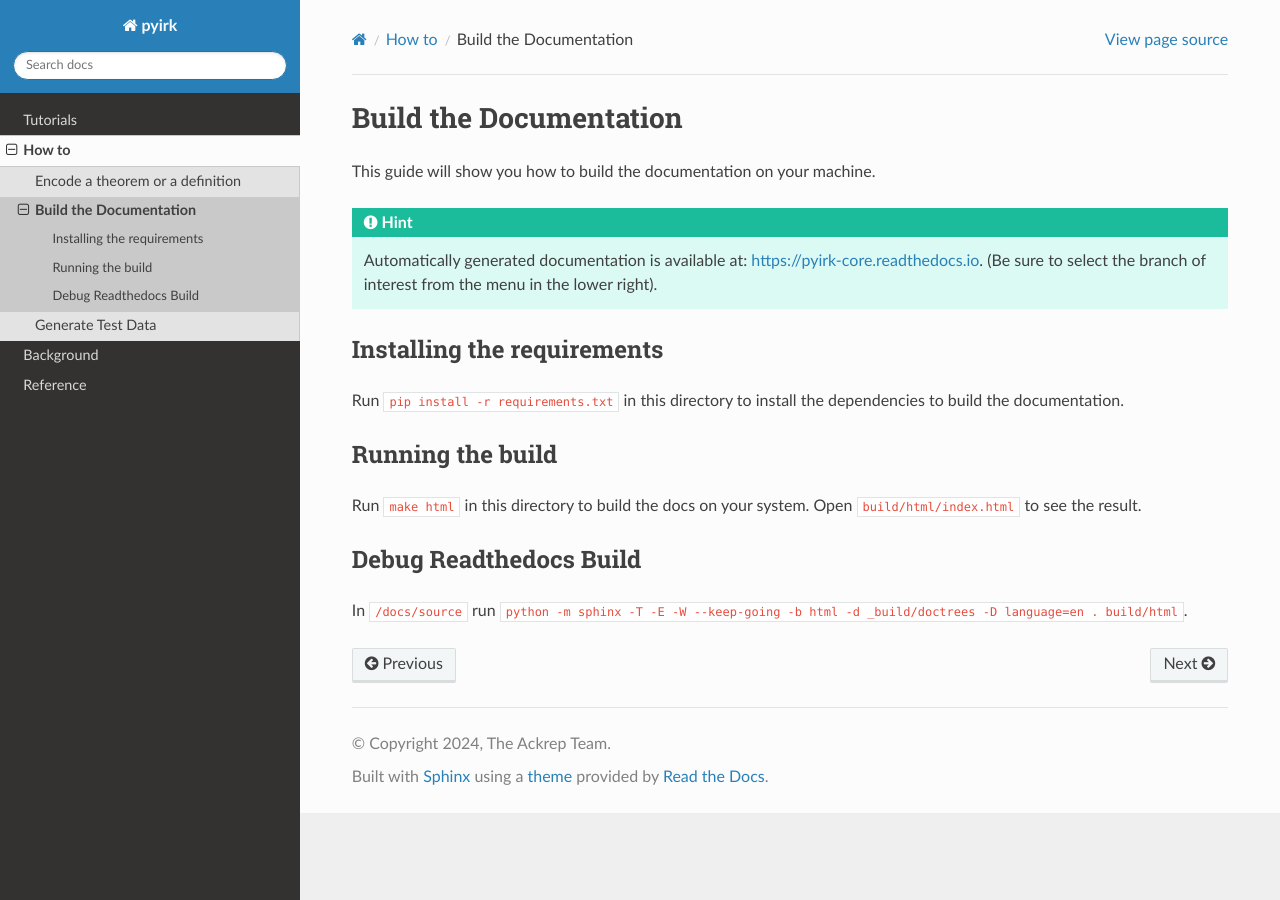
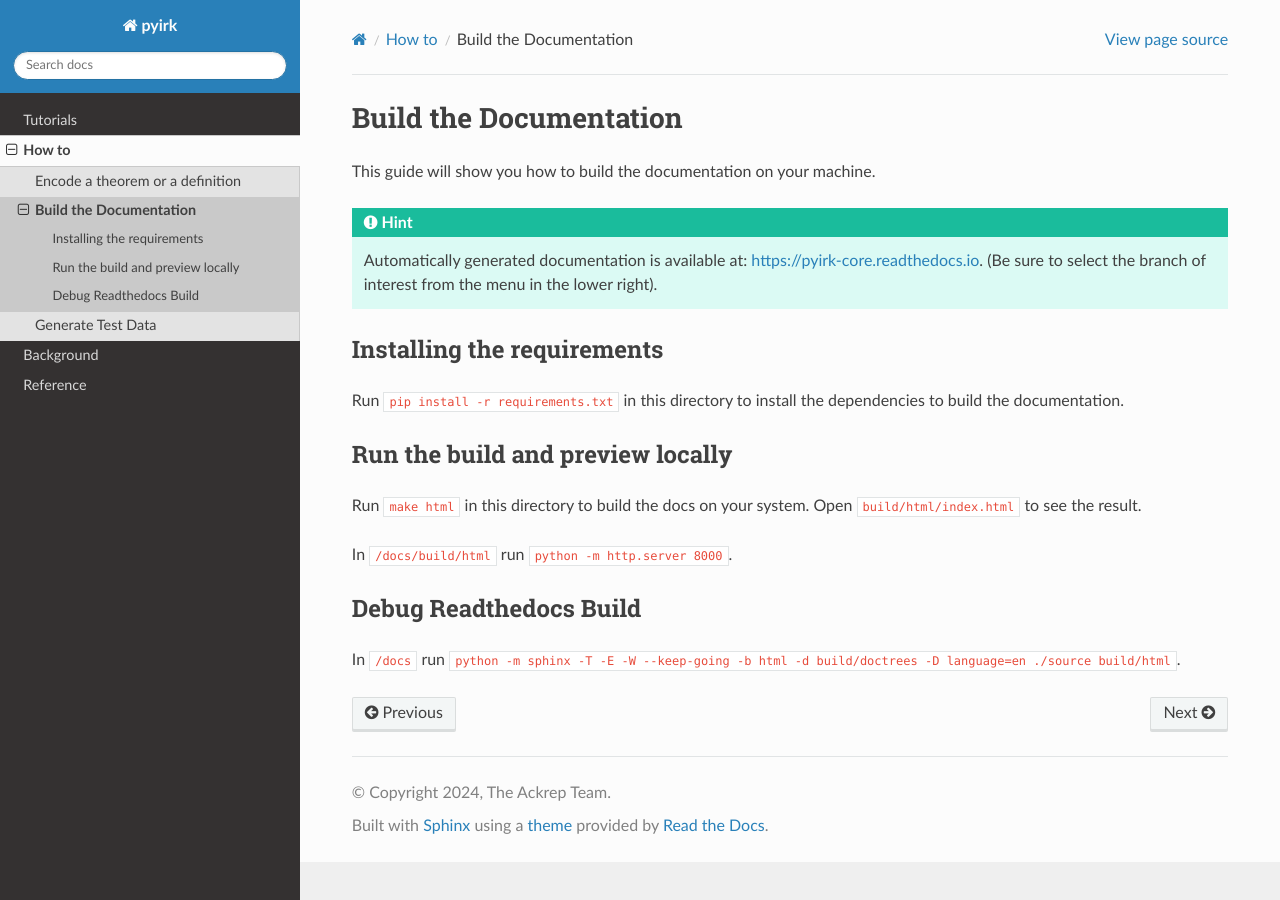
Before and after one commit to ackrep-org/pyirk-core, a Sphinx documentation site: the page built from docs/source/howto/build_docs.md, in a window 1280 px wide. Built offline with Sphinx 7.4.7 and the Read the Docs theme 2.0.0, drawn with Linux system fonts in a browser that asks for light colours; pages that are not in the unit, such as notebooks, are missing from menus; the version number could not be read and is left out.

Commit message:
docs/source/howto/build_docs.md: add info for local debugging and previewing

```diff
--- a/docs/source/howto/build_docs.md
+++ b/docs/source/howto/build_docs.md
@@ -10,10 +10,12 @@ Automatically generated documentation is available at: <https://pyirk-core.readt
 
 Run `pip install -r requirements.txt` in this directory to install the dependencies to build the documentation.
 
-## Running the build
+## Run the build and preview locally
 
 Run `make html` in this directory to build the docs on your system. Open `build/html/index.html` to see the result.
 
+In `/docs/build/html` run `python -m http.server 8000`.
+
 ## Debug Readthedocs Build
 
-In `/docs/source` run `python -m sphinx -T -E -W --keep-going -b html -d _build/doctrees -D language=en . build/html`.
+In `/docs` run `python -m sphinx -T -E -W --keep-going -b html -d build/doctrees -D language=en ./source build/html`.
```
Also changed, not shown: docs/README.md (added).
